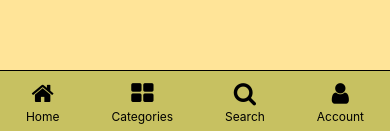
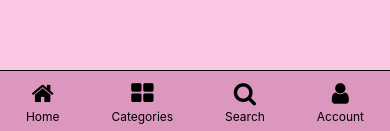
Before and after one commit to aashmeetsingh/SIH_Prototype, a React Native app: screen /Seller in a window 390 px wide. Shown: the part 710-841 px from the top of the page. Built offline with nearby package versions, Linux system fonts and the light colour scheme.

Commit message:
seller page

```diff
--- a/src/SellerHome.js
+++ b/src/SellerHome.js
@@ -76,7 +76,7 @@ const navItems = [
 const styles = StyleSheet.create({
     container: {
         flex: 1,
-        backgroundColor: '#FFE498',
+        backgroundColor: '#FAC7E4',
     },
     SellerContainer: {
         backgroundColor: '#E2FFF6',
@@ -167,7 +167,7 @@ const styles = StyleSheet.create({
         paddingVertical: 10,
         borderTopWidth: 1,
         borderColor: '#000000',
-        backgroundColor: '#c7c161',
+        backgroundColor: '#DB97BD',
     },
     navItem: {
         alignItems: 'center',
```
